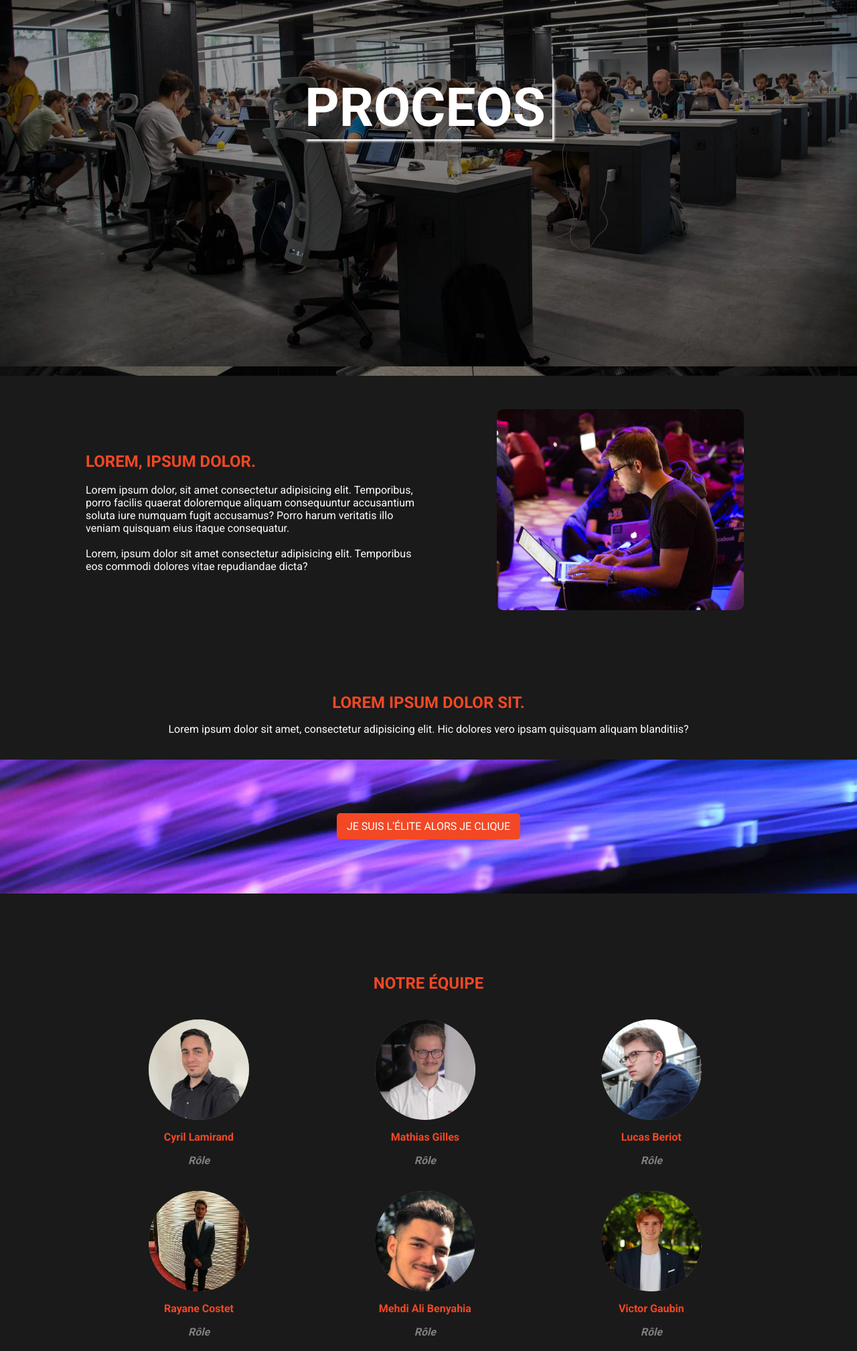
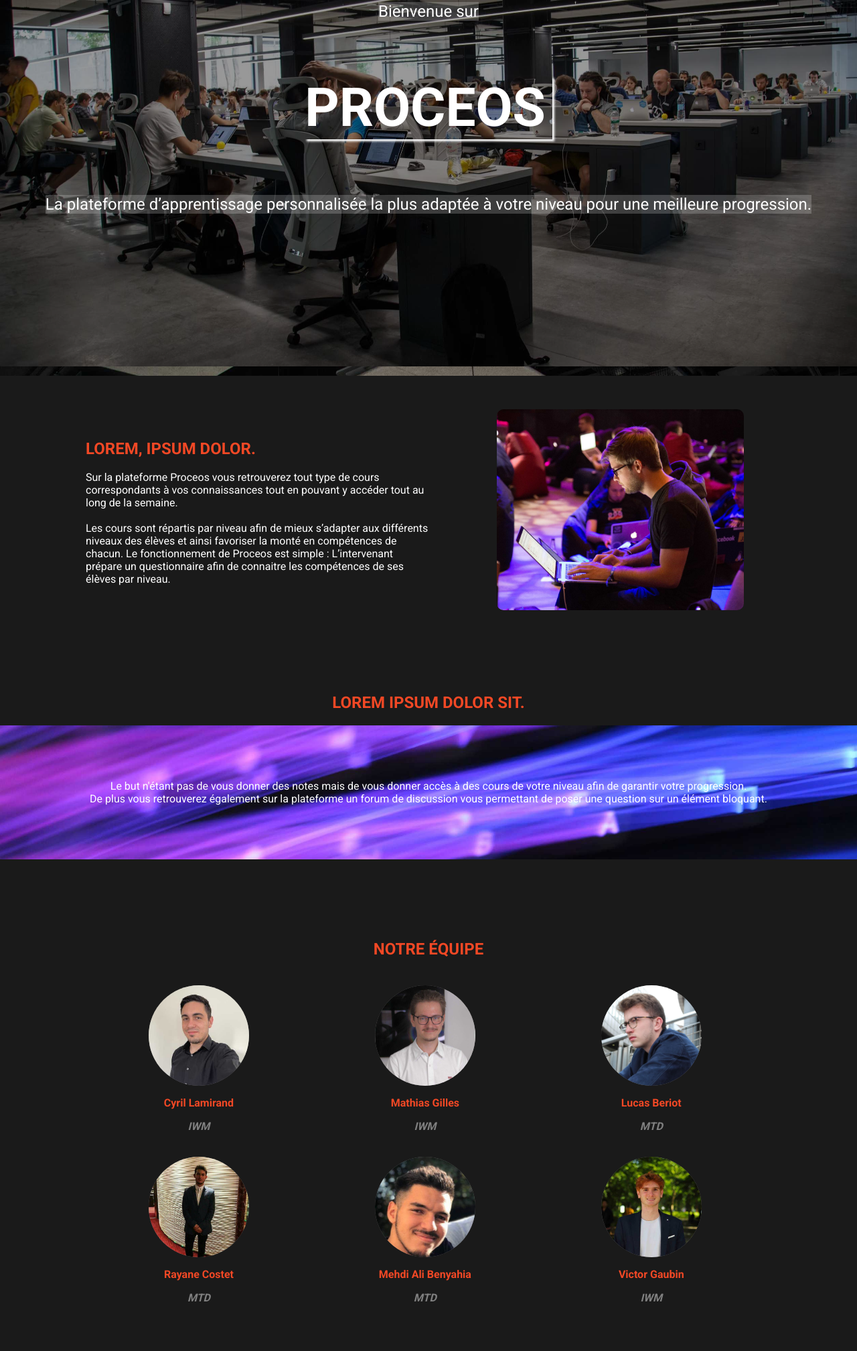
Before and after one commit to victorgbn/proceos-www, a plain HTML site: page index.html in a window 1280 px wide. Shown: the part 253-2270 px from the top of the page at 67% size. Drawn offline with nearby package versions, Linux system fonts and the light colour scheme; no server answers.

Commit message:
added text in home

```diff
--- a/index.html
+++ b/index.html
@@ -18,19 +18,23 @@
                 <img src="assets/img/Logo_IIM_fd_couleur.png" alt="logo de l'école IIM">
             </div>
             <div class="container__title">
-               <h1>Proceos</h1>
+                <p class="container__title__first">Bienvenue sur</p>
+                <h1>Proceos</h1>
+                <p class="container__title__second">La plateforme d’apprentissage personnalisée la plus adaptée à votre niveau pour une meilleure
+                    progression.</p>
             </div>
         </div>
         <div class="section">
             <div class="section__container">
                 <div class="section__text">
                     <h2>Lorem, ipsum dolor.</h2>
-                    <p>Lorem ipsum dolor, sit amet consectetur adipisicing elit. Temporibus, porro facilis quaerat
-                        doloremque aliquam consequuntur accusantium soluta iure numquam fugit accusamus? Porro harum
-                        veritatis illo veniam quisquam eius itaque consequatur.
-                        <br><br>
-                        Lorem, ipsum dolor sit amet consectetur adipisicing elit. Temporibus eos commodi dolores vitae
-                        repudiandae dicta?
+                    <p>Sur la plateforme Proceos vous retrouverez tout type de cours correspondants à vos connaissances
+                        tout en pouvant y accéder tout
+                        au long de la semaine. <br> <br>
+                        Les cours sont répartis par niveau afin de mieux s’adapter aux différents niveaux des élèves et
+                        ainsi favoriser la monté en compétences de chacun.
+                        Le fonctionnement de Proceos est simple : L’intervenant prépare un questionnaire afin de
+                        connaitre les compétences de ses élèves par niveau.
                     </p>
                 </div>
                 <div class="section__img">
@@ -40,10 +44,11 @@
         </div>
         <div class="section second">
             <h2>Lorem ipsum dolor sit.</h2>
-            <p>Lorem ipsum dolor sit amet, consectetur adipisicing elit. Hic dolores vero ipsam quisquam aliquam
-                blanditiis?</p>
             <div class="second__button">
-                <a href="#" class="button">Je suis l'élite alors je clique</a>
+                <p>Le but n'étant pas de vous donner des notes mais de vous donner accès à des cours de votre niveau
+                    afin de garantir votre progression. <br>
+                    De plus vous retrouverez également sur la plateforme un forum de discussion vous permettant de poser
+                    une question sur un élément bloquant.</p>
             </div>
         </div>
         <div class="section third">
@@ -52,32 +57,32 @@
                 <div class="profile__details">
                     <img src="assets/img/cyril.jpg" alt="photo de cyril" class="picto">
                     <p class="details__name">Cyril Lamirand</p>
-                    <p class="details_role">Rôle</p>
+                    <p class="details_role">IWM</p>
                 </div>
                 <div class="profile__details">
                     <img src="assets/img/mathias.jpg" alt="photo de cyril" class="picto">
                     <p class="details__name">Mathias Gilles</p>
-                    <p class="details_role">Rôle</p>
+                    <p class="details_role">IWM</p>
                 </div>
                 <div class="profile__details">
                     <img src="assets/img/lucas.png" alt="photo de cyril" class="picto">
                     <p class="details__name">Lucas Beriot</p>
-                    <p class="details_role">Rôle</p>
+                    <p class="details_role">MTD</p>
                 </div>
                 <div class="profile__details">
                     <img src="assets/img/rayane.jpg" alt="photo de cyril" class="picto">
                     <p class="details__name">Rayane Costet</p>
-                    <p class="details_role">Rôle</p>
+                    <p class="details_role">MTD</p>
                 </div>
                 <div class="profile__details">
                     <img src="assets/img/mehdi.jpg" alt="photo de cyril" class="picto">
                     <p class="details__name">Mehdi Ali Benyahia</p>
-                    <p class="details_role">Rôle</p>
+                    <p class="details_role">MTD</p>
                 </div>
                 <div class="profile__details">
                     <img src="assets/img/victor.jpg" alt="photo de cyril" class="picto">
                     <p class="details__name">Victor Gaubin</p>
-                    <p class="details_role">Rôle</p>
+                    <p class="details_role">IWM</p>
                 </div>
             </div>
         </div>
@@ -141,4 +146,5 @@
 <script src="https://unpkg.com/scrollreveal"></script>
 <script src="counter.js"></script>
 <script src="scrollReveal.js"></script>
+
 </html>
--- a/scrollReveal.js
+++ b/scrollReveal.js
@@ -7,3 +7,5 @@ ScrollReveal().reveal('.second__button')
 ScrollReveal().reveal('.third__profile')
 ScrollReveal().reveal('.fourth__text')
 ScrollReveal().reveal('.footer')
+ScrollReveal().reveal('.container__title__first', { delay: 500 })
+ScrollReveal().reveal('.container__title__second', { delay: 1000 })
--- a/styles.css
+++ b/styles.css
@@ -17,6 +17,10 @@ body {
     height: 100vh;
 }
 
+a:hover {
+    cursor: not-allowed;
+}
+
 .opacity__background {
     width: 100%;
     height: 100vh;
@@ -32,11 +36,12 @@ body {
     margin: 30px;
 }
 
-
 .container__title {
     display: flex;
     height: 50vh;
     margin-bottom: 200px;
+    flex-direction: column;
+    justify-content: center;
 }
 .container__title h1 {
     margin: auto;
@@ -44,6 +49,11 @@ body {
     color: #FFF;
     box-shadow: 3px 3px 3px #FFF;
     padding-right: 10px;
+}
+.container__title p {
+    margin: auto;
+    font-size: 1.5rem;
+    background-color: rgba(255, 255, 255, 0.200);
 }
 /* BUTTON */
 .button {
@@ -116,8 +126,12 @@ h2 {
     background-size: cover;
     height: 25vh;
     display: flex;
+    align-items: center;
+    justify-content: center;
 }
-
+.second__button p {
+    width: 80%;
+}
 /* THIRD */
 .third {
     display: flex;
@@ -275,7 +289,10 @@ h2 {
         justify-content: center;
         width: 90%;
     }
-
+    .container__title p {
+        width: 80%;
+        text-align: center;
+    }
     .section__text,
     .section__img,
     .profile__details {
@@ -290,7 +307,6 @@ h2 {
     .second p {
         width: 90%;
         margin: auto;
-        margin-top: 20px;
     }
 
     .third__profile,
```
